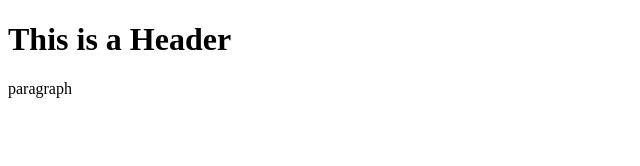
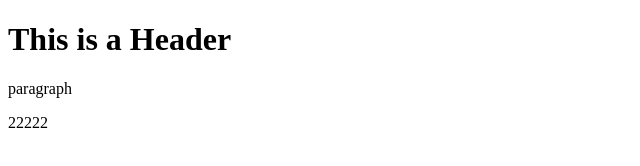
Before and after one commit to michaeldotson/git-test, a plain HTML site: page index.html in a window 1280 px wide. Shown: the full height of the page, 0-640 px from the left. Drawn offline with Linux system fonts and the light colour scheme.

Commit message:
third commit

```diff
--- a/index.html
+++ b/index.html
@@ -3,5 +3,6 @@
     <body>
         <h1>This is a Header</h1>
         <p>paragraph</p>
+        <p>22222</p>
     </body>
 </html>
```
